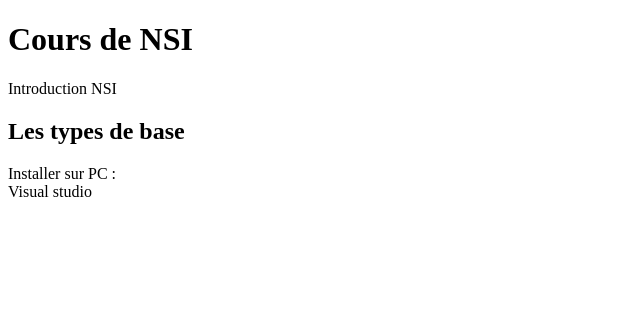
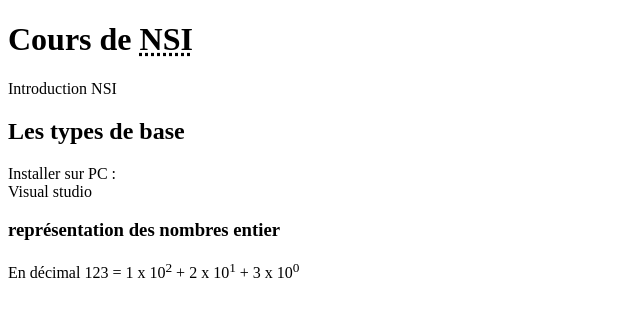
Before and after one commit to Astry2005/School, a plain HTML site: page index.html in a window 1280 px wide. Shown: the whole page, without its empty margins (0-640 px from the left). Drawn offline with Linux system fonts and the light colour scheme.

Commit message:
Update index.html

```diff
--- a/index.html
+++ b/index.html
@@ -6,10 +6,13 @@
   <title>Page d'essai</title>
       </head>
       <body>
-          <h1>Cours de NSI</h1>
+            <h1>Cours de <abbr title="Numérique et Sciences Informatiques">NSI</abbr></h1>
           <p>Introduction NSI</p>
           <h2>Les types de base</h2>
-          <p>Installer sur PC :<br/>
-           Visual studio </p>
-    </body>
+          <p>Installer sur PC : <br/>
+                Visual studio </p>
+            <h3>représentation des nombres entier</h3>
+            <p>
+            En décimal 123 = 1 x 10<sup>2</sup> + 2 x 10<sup>1</sup> + 3 x 10<sup>0</sup>
+          </body>
 </html>
```
